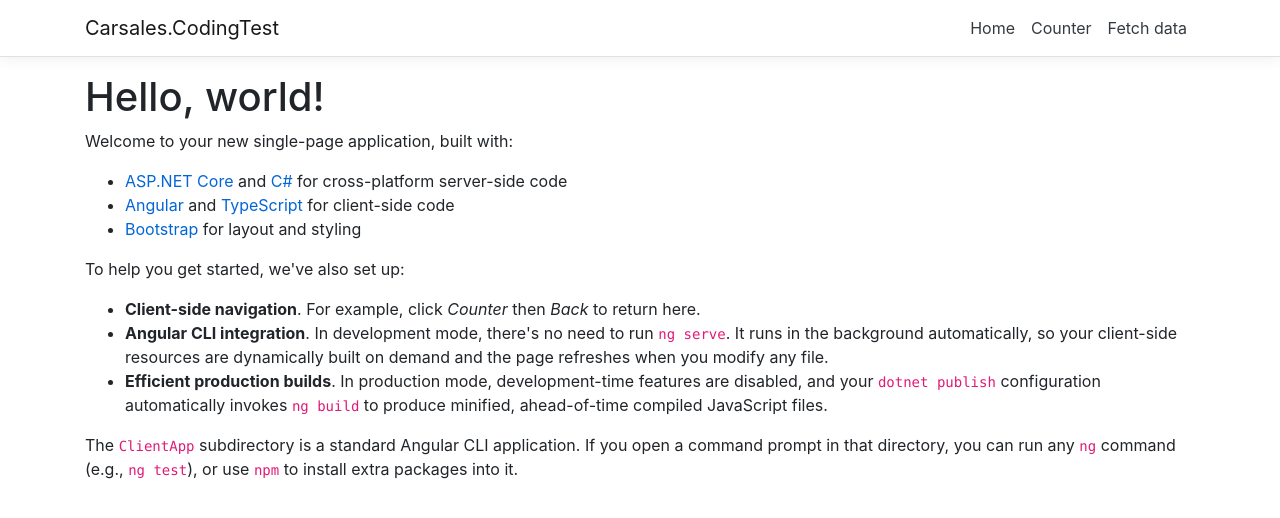
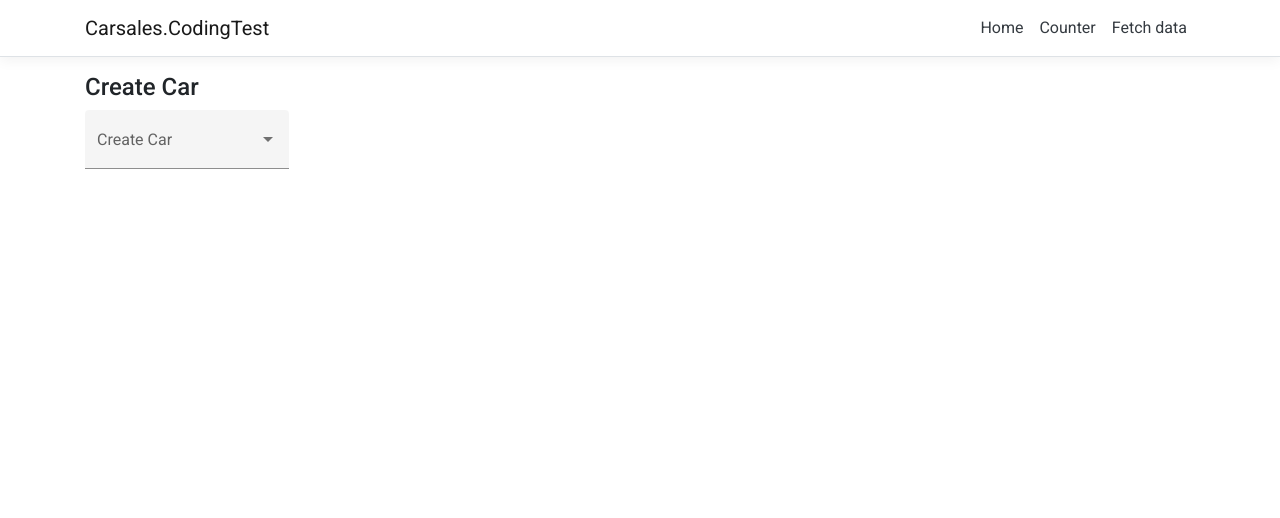
Before and after one commit to TimThrill/CarsalesCodingTest, an Angular app in the folder Carsales.CodingTest/ClientApp/: page / in a window 1280 px wide. Shown: the top 518 px of the page. Built offline with nearby package versions, Linux system fonts and the light colour scheme.

Commit message:
* add create car dropdown * set up create car component

```diff
--- a/Carsales.CodingTest/ClientApp/angular.json
+++ b/Carsales.CodingTest/ClientApp/angular.json
@@ -20,8 +20,11 @@
             "main": "src/main.ts",
             "polyfills": "src/polyfills.ts",
             "tsConfig": "src/tsconfig.app.json",
-            "assets": ["src/assets"],
+            "assets": [
+              "src/assets"
+            ],
             "styles": [
+              "./node_modules/@angular/material/prebuilt-themes/indigo-pink.css",
               "node_modules/bootstrap/dist/css/bootstrap.min.css",
               "src/styles.css"
             ],
@@ -71,16 +74,26 @@
             "polyfills": "src/polyfills.ts",
             "tsConfig": "src/tsconfig.spec.json",
             "karmaConfig": "src/karma.conf.js",
-            "styles": ["src/styles.css"],
+            "styles": [
+              "./node_modules/@angular/material/prebuilt-themes/indigo-pink.css",
+              "src/styles.css"
+            ],
             "scripts": [],
-            "assets": ["src/assets"]
+            "assets": [
+              "src/assets"
+            ]
           }
         },
         "lint": {
           "builder": "@angular-devkit/build-angular:tslint",
           "options": {
-            "tsConfig": ["src/tsconfig.app.json", "src/tsconfig.spec.json"],
-            "exclude": ["**/node_modules/**"]
+            "tsConfig": [
+              "src/tsconfig.app.json",
+              "src/tsconfig.spec.json"
+            ],
+            "exclude": [
+              "**/node_modules/**"
+            ]
           }
         },
         "server": {
@@ -126,7 +139,9 @@
           "builder": "@angular-devkit/build-angular:tslint",
           "options": {
             "tsConfig": "e2e/tsconfig.e2e.json",
-            "exclude": ["**/node_modules/**"]
+            "exclude": [
+              "**/node_modules/**"
+            ]
           }
         }
       }
--- a/Carsales.CodingTest/ClientApp/package.json
+++ b/Carsales.CodingTest/ClientApp/package.json
@@ -13,10 +13,12 @@
   "private": true,
   "dependencies": {
     "@angular/animations": "8.2.12",
+    "@angular/cdk": "~8.2.3",
     "@angular/common": "8.2.12",
     "@angular/compiler": "8.2.12",
     "@angular/core": "8.2.12",
     "@angular/forms": "8.2.12",
+    "@angular/material": "^8.2.3",
     "@angular/platform-browser": "8.2.12",
     "@angular/platform-browser-dynamic": "8.2.12",
     "@angular/platform-server": "8.2.12",
@@ -25,6 +27,7 @@
     "aspnet-prerendering": "^3.0.1",
     "bootstrap": "^4.3.1",
     "core-js": "^3.3.3",
+    "hammerjs": "^2.0.8",
     "jquery": "3.4.1",
     "oidc-client": "^1.9.1",
     "popper.js": "^1.16.0",
--- a/Carsales.CodingTest/ClientApp/src/app/fetch-data/fetch-data.component.ts
+++ b/Carsales.CodingTest/ClientApp/src/app/create-car/create-car.component.ts
@@ -3,9 +3,9 @@ import { HttpClient } from '@angular/common/http';
 
 @Component({
   selector: 'app-fetch-data',
-  templateUrl: './fetch-data.component.html'
+  templateUrl: './create-car.component.html'
 })
-export class FetchDataComponent {
+export class CreateCarComponent {
   public forecasts: WeatherForecast[];
 
   constructor(http: HttpClient, @Inject('BASE_URL') baseUrl: string) {
--- a/Carsales.CodingTest/ClientApp/src/app/home/home.component.html
+++ b/Carsales.CodingTest/ClientApp/src/app/home/home.component.html
@@ -1,14 +1,9 @@
-<h1>Hello, world!</h1>
-<p>Welcome to your new single-page application, built with:</p>
-<ul>
-  <li><a href='https://get.asp.net/'>ASP.NET Core</a> and <a href='https://msdn.microsoft.com/en-us/library/67ef8sbd.aspx'>C#</a> for cross-platform server-side code</li>
-  <li><a href='https://angular.io/'>Angular</a> and <a href='http://www.typescriptlang.org/'>TypeScript</a> for client-side code</li>
-  <li><a href='http://getbootstrap.com/'>Bootstrap</a> for layout and styling</li>
-</ul>
-<p>To help you get started, we've also set up:</p>
-<ul>
-  <li><strong>Client-side navigation</strong>. For example, click <em>Counter</em> then <em>Back</em> to return here.</li>
-  <li><strong>Angular CLI integration</strong>. In development mode, there's no need to run <code>ng serve</code>. It runs in the background automatically, so your client-side resources are dynamically built on demand and the page refreshes when you modify any file.</li>
-  <li><strong>Efficient production builds</strong>. In production mode, development-time features are disabled, and your <code>dotnet publish</code> configuration automatically invokes <code>ng build</code> to produce minified, ahead-of-time compiled JavaScript files.</li>
-</ul>
-<p>The <code>ClientApp</code> subdirectory is a standard Angular CLI application. If you open a command prompt in that directory, you can run any <code>ng</code> command (e.g., <code>ng test</code>), or use <code>npm</code> to install extra packages into it.</p>
+<h4>Create Car</h4>
+<mat-form-field appearance="fill">
+  <mat-label>Create Car</mat-label>
+  <mat-select>
+    <mat-option *ngFor="let car of carOptions" [value]="car.value" (click)="createCar()">
+      {{car.viewValue}}
+    </mat-option>
+  </mat-select>
+</mat-form-field>
--- a/Carsales.CodingTest/ClientApp/src/app/home/home.component.ts
+++ b/Carsales.CodingTest/ClientApp/src/app/home/home.component.ts
@@ -1,8 +1,25 @@
 import { Component } from '@angular/core';
+import { Router } from '@angular/router';
+
+interface CarDropdownOption {
+  value: string;
+  viewValue: string;
+}
 
 @Component({
   selector: 'app-home',
   templateUrl: './home.component.html',
 })
+
 export class HomeComponent {
+  carOptions: CarDropdownOption[] = [
+    { value: '0', viewValue: 'Create Car' }
+  ];
+
+  constructor(private _router: Router) {}
+
+  createCar() {
+    console.log("On click create car.");
+    this._router.navigate(['/create-car']);
+  }
 }
--- a/Carsales.CodingTest/ClientApp/src/index.html
+++ b/Carsales.CodingTest/ClientApp/src/index.html
@@ -7,7 +7,9 @@
 
     <meta name="viewport" content="width=device-width, initial-scale=1" />
     <link rel="icon" type="image/x-icon" href="favicon.ico" />
-  </head>
+      <link href="https://fonts.googleapis.com/css?family=Roboto:300,400,500&display=swap" rel="stylesheet">
+    <link href="https://fonts.googleapis.com/icon?family=Material+Icons" rel="stylesheet">
+</head>
   <body>
     <app-root>Loading...</app-root>
   </body>
--- a/Carsales.CodingTest/ClientApp/src/main.ts
+++ b/Carsales.CodingTest/ClientApp/src/main.ts
@@ -1,3 +1,4 @@
+import 'hammerjs';
 import { enableProdMode } from '@angular/core';
 import { platformBrowserDynamic } from '@angular/platform-browser-dynamic';
 
--- a/Carsales.CodingTest/ClientApp/src/styles.css
+++ b/Carsales.CodingTest/ClientApp/src/styles.css
@@ -14,3 +14,6 @@ code {
   background-color: #1b6ec2;
   border-color: #1861ac;
 }
+
+html, body { height: 100%; }
+body { margin: 0; font-family: Roboto, "Helvetica Neue", sans-serif; }
```
Also changed, not shown: Carsales.CodingTest/ClientApp/src/app/app.module.ts (+10 -4 lines), Carsales.CodingTest/ClientApp/src/app/create-car/create-car.component.html (renamed from Carsales.CodingTest/ClientApp/src/app/fetch-data/fetch-data.component.html), 1 other file (tests, documents, lock files or other folders).
